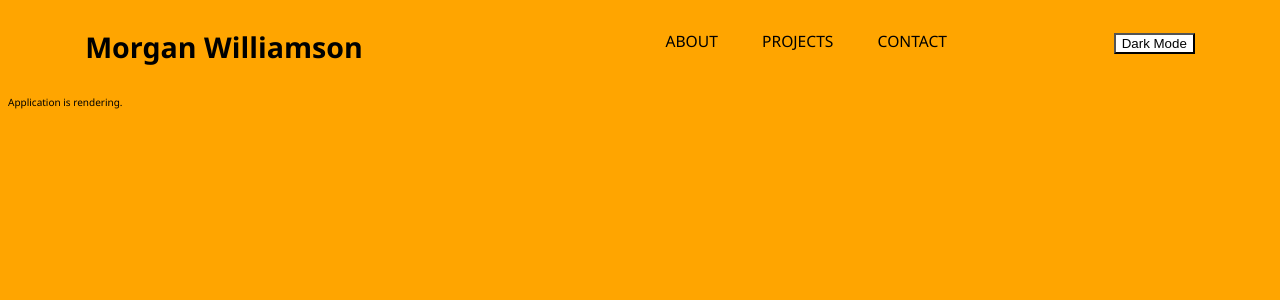
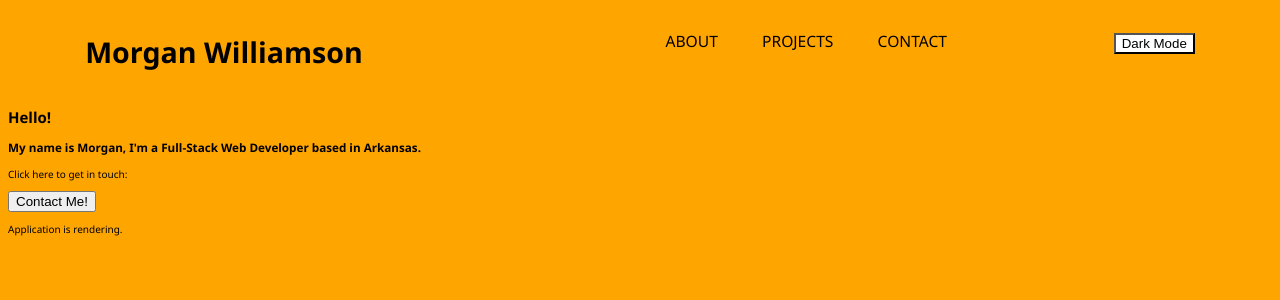
Before and after one commit to MorganWilliamson/u4-portfolio, a React (Create React App) app in the folder portfolio/: page / in a window 1280 px wide. Shown: the top 300 px of the page. Built offline with nearby package versions, Linux system fonts and the light colour scheme.

Commit message:
Starting outline for About page.

```diff
--- a/portfolio/src/App.js
+++ b/portfolio/src/App.js
@@ -1,7 +1,7 @@
 import React, { useState } from "react";
 import './App.css';
 import Navbar from "./components/Navbar";
-// import About from "./components/About";
+import About from "./components/About";
 // import Projects from "./components/Projects";
 // import Contact from "./components/Contact";
 // import Footer from "./components/Footer";
@@ -13,8 +13,8 @@ const App = () => {
     <div className="App">
       <header className="App-header">
         <Navbar darkMode={darkMode} setDarkMode={setDarkMode}/>
-        {/* <About />
-        <Projects />
+        <About />
+        {/* <Projects />
         <Contact />
         <Footer /> */}
         <p>Application is rendering.</p>
--- a/portfolio/src/components/About.js
+++ b/portfolio/src/components/About.js
@@ -0,0 +1,15 @@
+import React from "react";
+import "../stylesheets/About.css";
+
+const About = () => {
+    return(
+        <section className="about">
+            <h2>Hello!</h2>
+            <h3>My name is Morgan, I'm a Full-Stack Web Developer based in Arkansas.</h3>
+            <p>Click here to get in touch:</p>
+            <button>Contact Me!</button>
+        </section>
+    )
+}
+
+export default About;
--- a/portfolio/src/components/Navbar.js
+++ b/portfolio/src/components/Navbar.js
@@ -8,7 +8,7 @@ const Navbar = (props) => {
     };
 
     return (
-        <div className="navbar">
+        <section className="navbar">
             <h1>Morgan Williamson</h1>
             <nav>
                 <a href="/">ABOUT</a>
@@ -16,7 +16,7 @@ const Navbar = (props) => {
                 <a href="/">CONTACT</a>
             </nav>
             <button onClick={toggleMode} className={props.darkMode ? 'toggleOn' : 'toggleOff'}>Dark Mode</button>
-        </div>
+        </section>
     )
 }
 
```
Also changed, not shown: portfolio/src/stylesheets/About.css (added).
